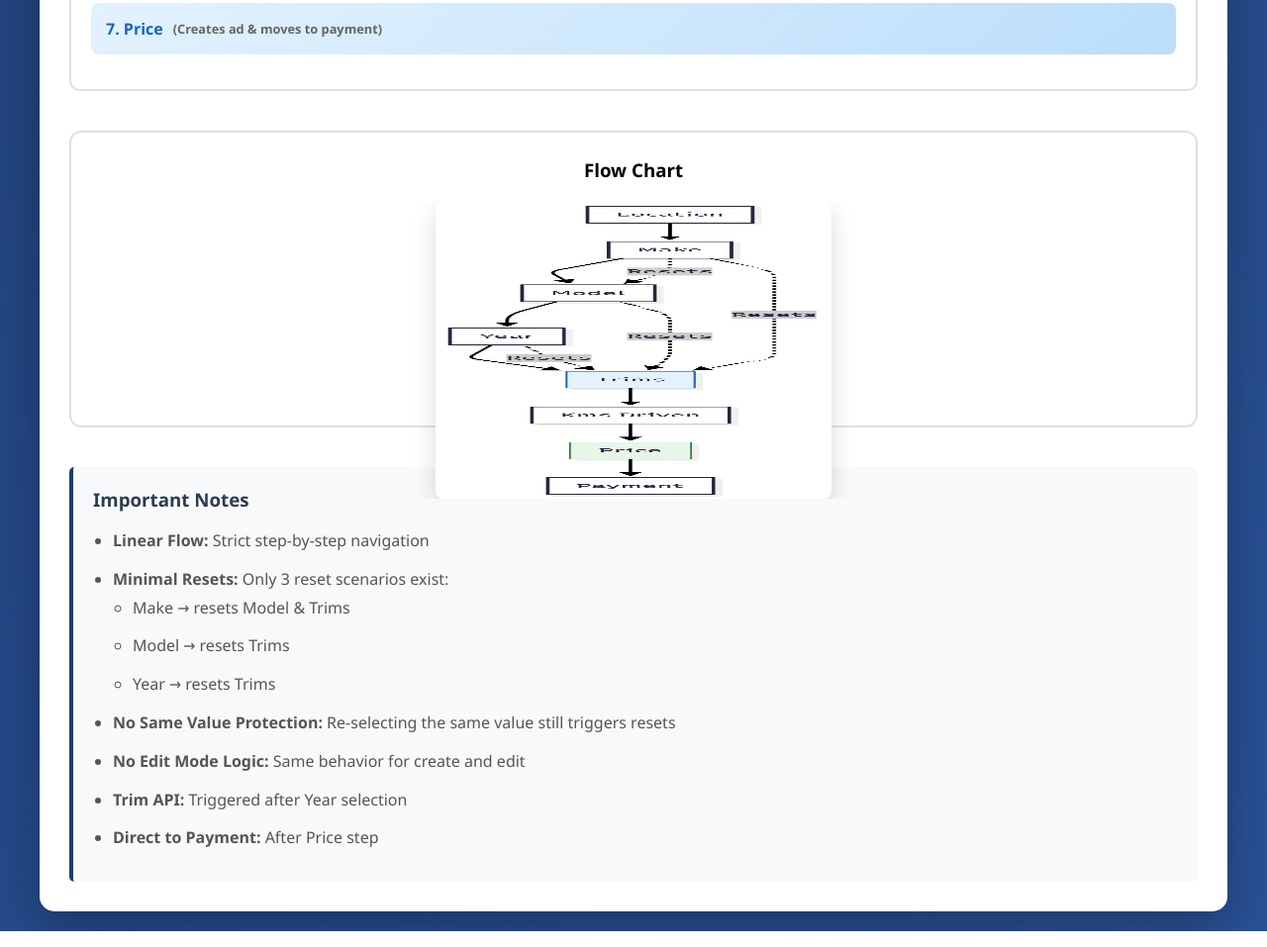
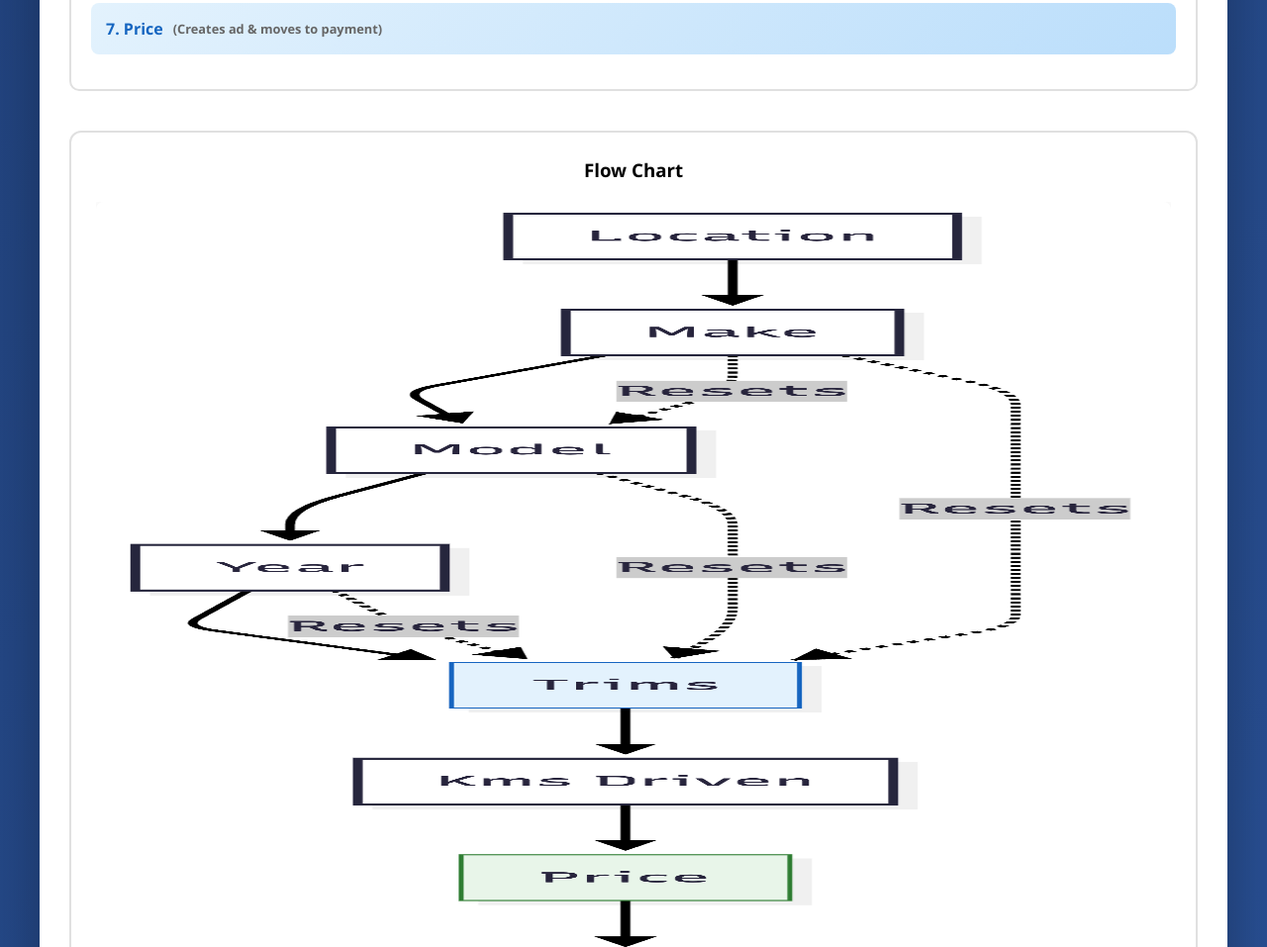
Before and after one commit to Ashhad08/smc-vip-flow-step-dependency-doc, a plain HTML site: page index.html in a window 1280 px wide. Shown: the part 1477-2434 px from the top of the page at 99% size. Drawn offline with Linux system fonts and the light colour scheme.

Commit message:
Update index.html

```diff
--- a/index.html
+++ b/index.html
@@ -195,7 +195,7 @@
     padding: 25px;
     background: #ffffff;
     border-radius: 12px;
-            max-height: 300px;
+
     border: 2px solid #e0e0e0;
 }
 
@@ -210,7 +210,7 @@
     max-width: 100%;
     height: auto;
     border-radius: 8px;
-     max-height: 300px;
+
      aspect-ratio: 4 / 3;
     box-shadow: 0 8px 25px rgba(0, 0, 0, 0.15);
 }
```
